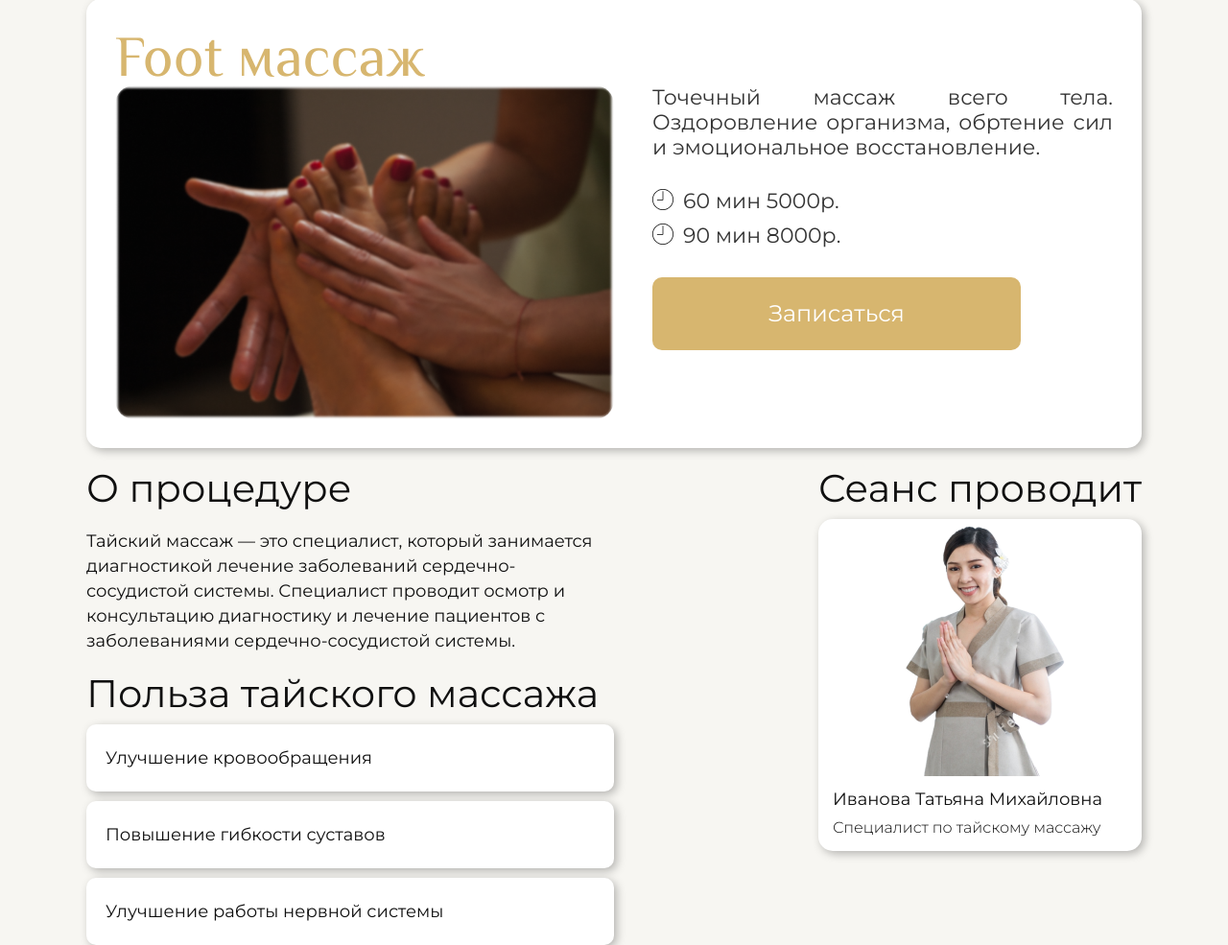
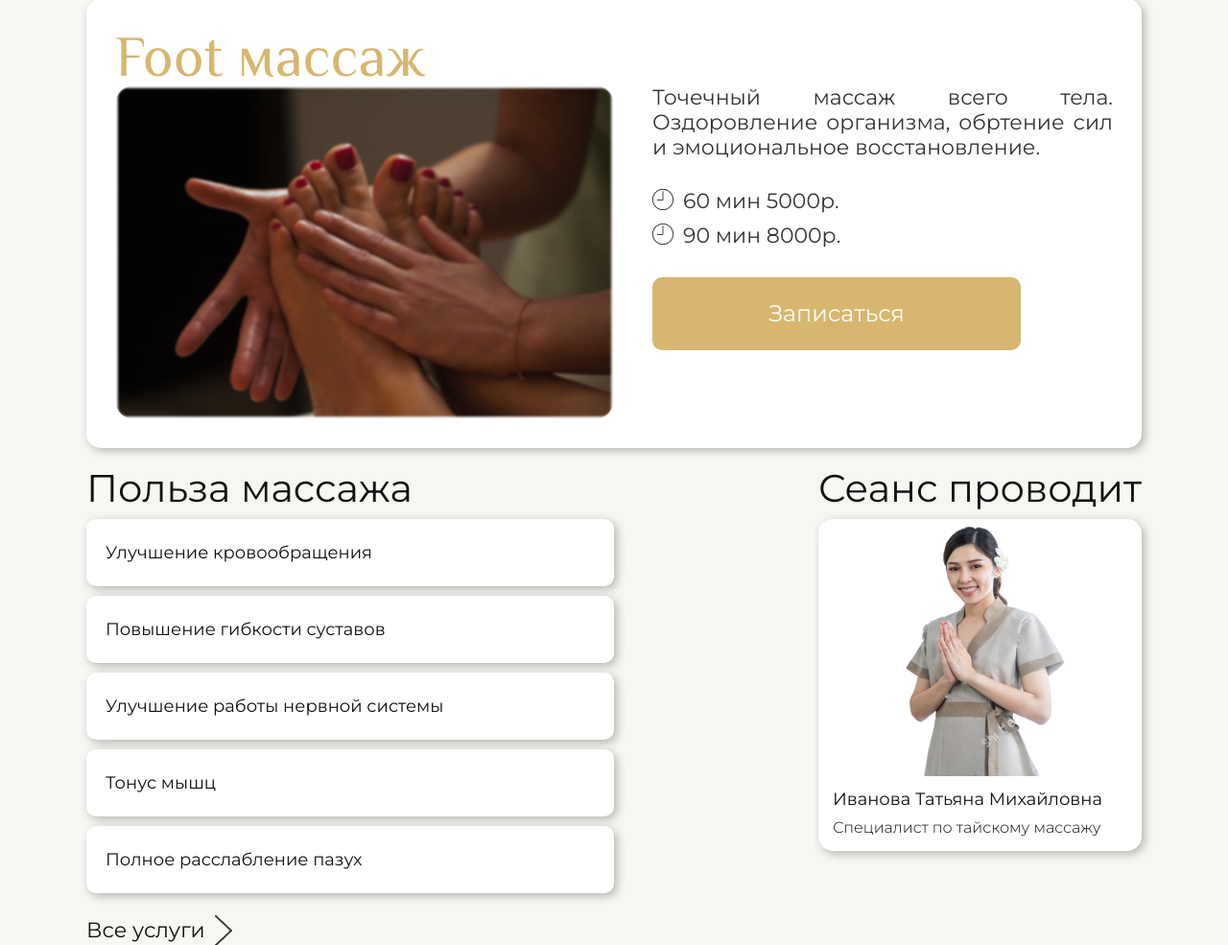
Before and after one commit to 4ndr01dHQD/santai, a Django app: page /massages/foot/ in a window 1280 px wide. Shown: the part 134-1119 px from the top of the page at 96% size. Run offline with Django 4.2, Linux system fonts and the light colour scheme.

Commit message:
Правки

```diff
--- a/templates/massages/bali.html
+++ b/templates/massages/bali.html
@@ -32,7 +32,7 @@
                         <img src="/media/icons/time.svg" alt="">
                         60 мин 3200р.
                     </p>
-                    <p class="unit__text">
+                    <p class="unit__text unit__text_small">
                         <img src="/media/icons/time.svg" alt="">
                         90 мин 4200р.
                     </p>
--- a/templates/massages/foot.html
+++ b/templates/massages/foot.html
@@ -42,15 +42,7 @@
             <div class="unit__descr">
                 <div class="unit__descr__half">
                     <h2 class="unit__descr__title">
-                        О процедуре
-                    </h2>
-                    <p class="unit__descr__text">
-                        Тайский массаж — это специалист, который занимается диагностикой лечение заболеваний
-                        сердечно-сосудистой системы. Специалист проводит осмотр и консультацию диагностику и лечение
-                        пациентов с заболеваниями сердечно-сосудистой системы.
-                    </p>
-                    <h2 class="unit__descr__title">
-                        Польза тайского массажа
+                        Польза массажа
                     </h2>
                     <ul class="unit__descr__list">
                         <li class="unit__descr__item">
```
Also changed, not shown: templates/massages/neck.html (+1 -9 lines), templates/massages/stone.html (+1 -9 lines).
